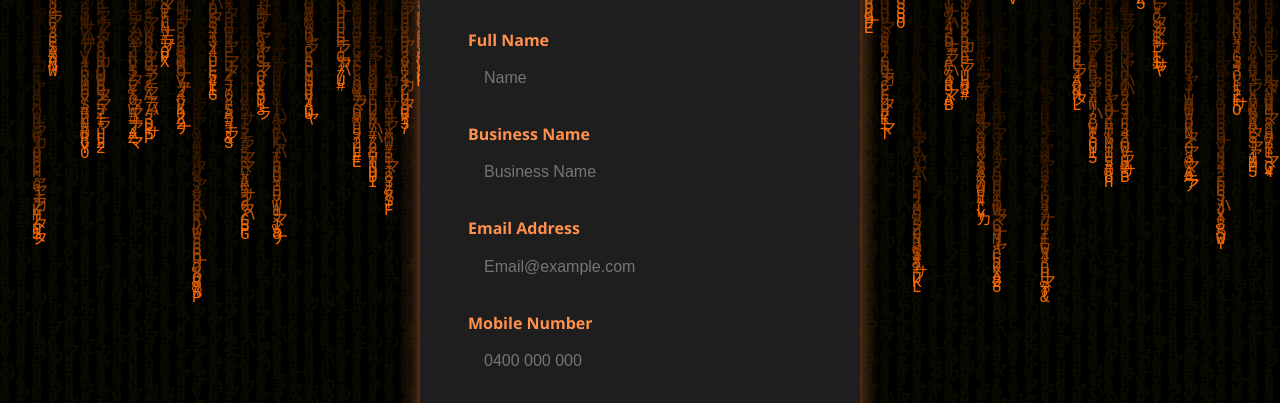
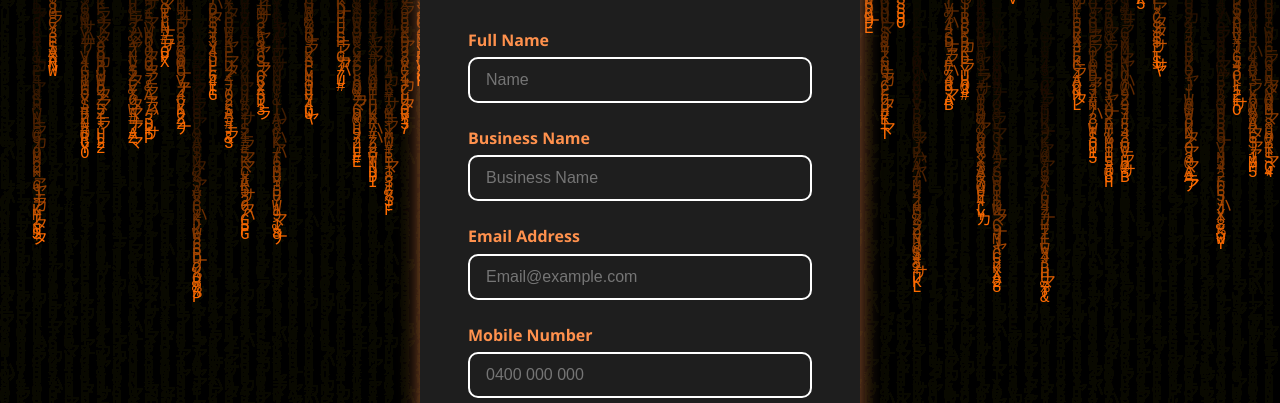
Before and after one commit to dabeastttt/volt-flow, a website: page public/index.html in a window 1280 px wide. Shown: the part 351-754 px from the top of the page. Drawn offline with Linux system fonts and the light colour scheme.

Commit message:
color change

```diff
--- a/public/index.html
+++ b/public/index.html
@@ -92,20 +92,21 @@
     padding: 0.75rem 1rem;
     margin-bottom: 1.5rem;
     border-radius: 10px;
-      border: none;
+    border: 2px solid #ffffff; /* ⬅️ white border added */
     font-size: 1rem;
     color: #FFFFFF;
     background-color: #1E1E1E;
-      box-shadow: none;
-      transition: background-color 0.3s ease, box-shadow 0.3s ease;
+    transition: background-color 0.3s ease, box-shadow 0.3s ease, border-color 0.3s ease;
     }
 
     input:focus,
     select:focus {
     background-color: #2a2a2a;
     outline: none;
+    border-color: #FF6B00; /* ⬅️ glow color on focus */
     box-shadow: 0 0 10px #FF6B00;
     }
+
 
     input:-webkit-autofill,
     input:-webkit-autofill:focus {
```
Lines whose indentation alone changed are shown as unchanged.
